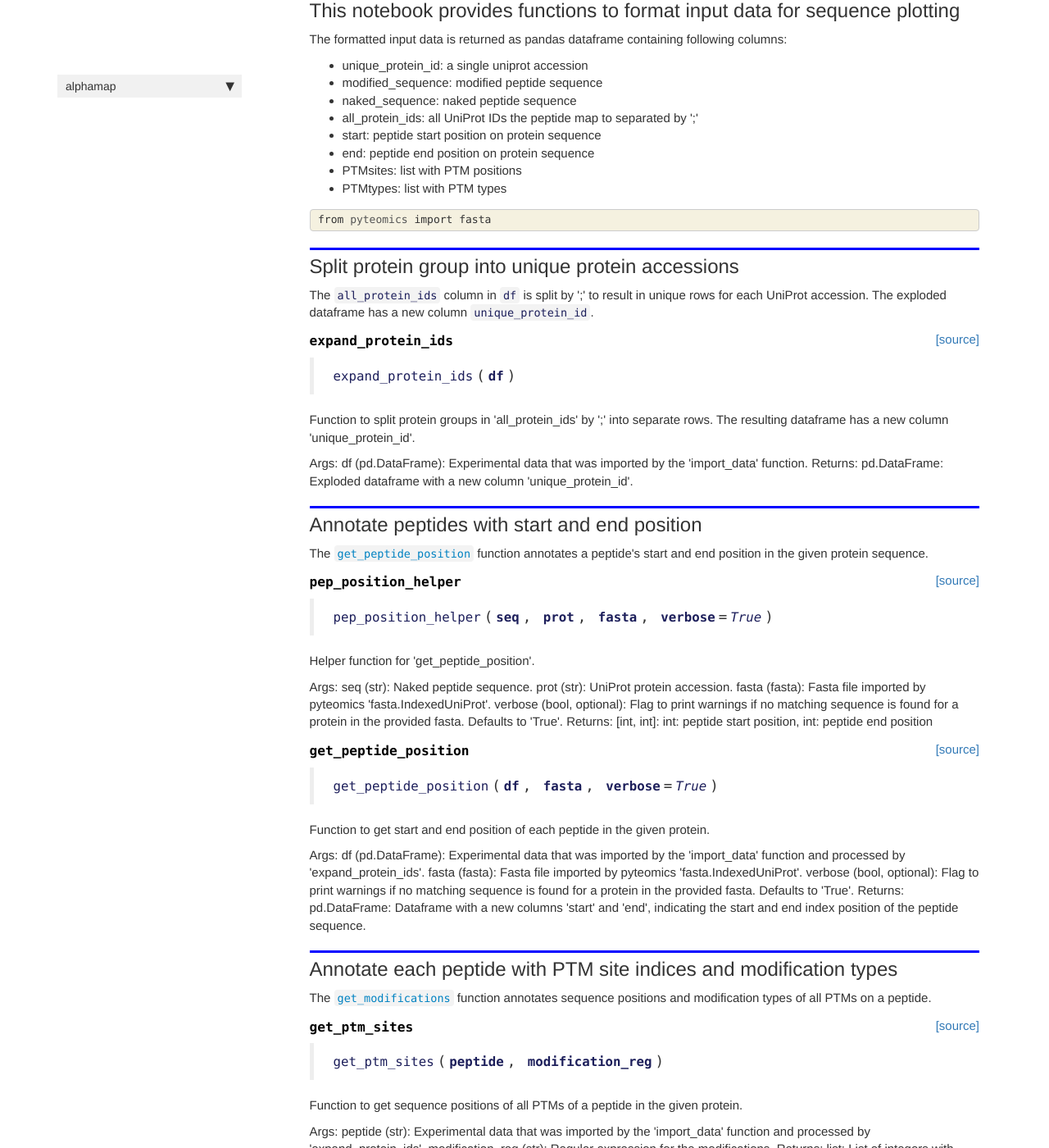
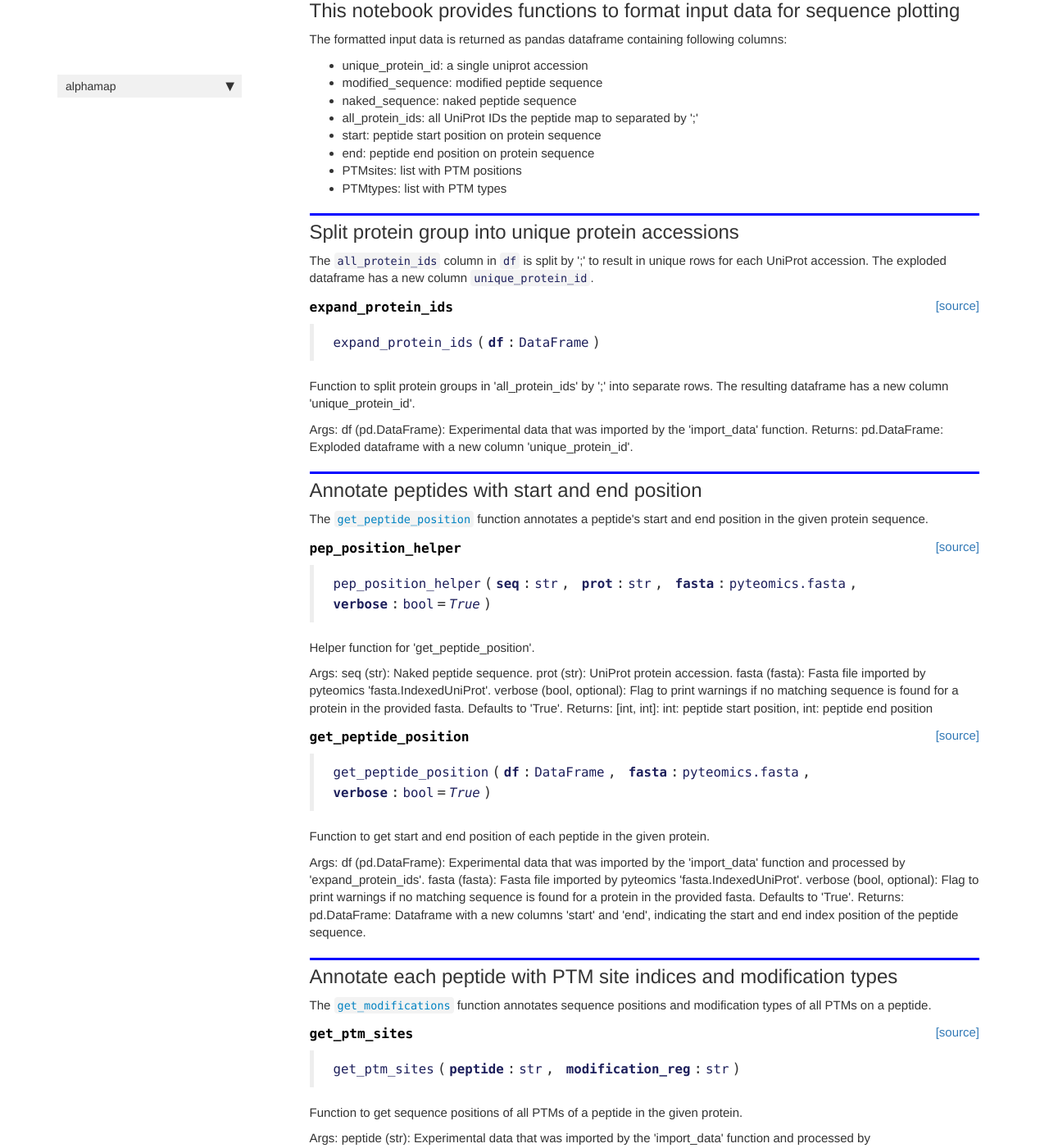
Before and after one commit to MannLabs/alphamap, a Jekyll site: the page built from docs/Preprocessing.html, in a window 1280 px wide and 1400 px high, scrolled down 519 px. Shown: the whole window at 82% size. Built offline with Jekyll 4.4.1, drawn with Linux system fonts in a browser that asks for light colours; nearby versions of some CDN libraries; comment, search, counter and statistics services are not loaded; some of the changed text lies outside the part shown.

Commit message:
DOCS: add types to arguments

```diff
--- a/docs/Preprocessing.html
+++ b/docs/Preprocessing.html
@@ -46,23 +46,6 @@ nb_path: "nbs/Preprocessing.ipynb"
 </div>
 </div>
 </div>
-    {% raw %}
-
-<div class="cell border-box-sizing code_cell rendered">
-<div class="input">
-
-<div class="inner_cell">
-    <div class="input_area">
-<div class=" highlight hl-ipython3"><pre><span></span><span class="kn">from</span> <span class="nn">pyteomics</span> <span class="kn">import</span> <span class="n">fasta</span>
-</pre></div>
-
-    </div>
-</div>
-</div>
-
-</div>
-    {% endraw %}
-
 <div class="cell border-box-sizing text_cell rendered"><div class="inner_cell">
 <div class="text_cell_render border-box-sizing rendered_html">
 <h2 id="Split-protein-group-into-unique-protein-accessions">Split protein group into unique protein accessions<a class="anchor-link" href="#Split-protein-group-into-unique-protein-accessions"> </a></h2>
@@ -87,7 +70,7 @@ nb_path: "nbs/Preprocessing.ipynb"
 
 
 <div class="output_markdown rendered_html output_subarea ">
-<h4 id="expand_protein_ids" class="doc_header"><code>expand_protein_ids</code><a href="https://github.com/mannlabs/alphamap/tree/master/alphamap/preprocessing.py#L8" class="source_link" style="float:right">[source]</a></h4><blockquote><p><code>expand_protein_ids</code>(<strong><code>df</code></strong>)</p>
+<h4 id="expand_protein_ids" class="doc_header"><code>expand_protein_ids</code><a href="https://github.com/mannlabs/alphamap/tree/master/alphamap/preprocessing.py#L8" class="source_link" style="float:right">[source]</a></h4><blockquote><p><code>expand_protein_ids</code>(<strong><code>df</code></strong>:<code>DataFrame</code>)</p>
 </blockquote>
 <p>Function to split protein groups in 'all_protein_ids' by ';' into separate rows.
 The resulting dataframe has a new column 'unique_protein_id'.</p>
@@ -137,7 +120,7 @@ Returns:
 
 
 <div class="output_markdown rendered_html output_subarea ">
-<h4 id="pep_position_helper" class="doc_header"><code>pep_position_helper</code><a href="https://github.com/mannlabs/alphamap/tree/master/alphamap/preprocessing.py#L30" class="source_link" style="float:right">[source]</a></h4><blockquote><p><code>pep_position_helper</code>(<strong><code>seq</code></strong>, <strong><code>prot</code></strong>, <strong><code>fasta</code></strong>, <strong><code>verbose</code></strong>=<em><code>True</code></em>)</p>
+<h4 id="pep_position_helper" class="doc_header"><code>pep_position_helper</code><a href="https://github.com/mannlabs/alphamap/tree/master/alphamap/preprocessing.py#L31" class="source_link" style="float:right">[source]</a></h4><blockquote><p><code>pep_position_helper</code>(<strong><code>seq</code></strong>:<code>str</code>, <strong><code>prot</code></strong>:<code>str</code>, <strong><code>fasta</code></strong>:<code>pyteomics.fasta</code>, <strong><code>verbose</code></strong>:<code>bool</code>=<em><code>True</code></em>)</p>
 </blockquote>
 <p>Helper function for 'get_peptide_position'.</p>
 <p>Args:
@@ -176,7 +159,7 @@ Returns:
 
 
 <div class="output_markdown rendered_html output_subarea ">
-<h4 id="get_peptide_position" class="doc_header"><code>get_peptide_position</code><a href="https://github.com/mannlabs/alphamap/tree/master/alphamap/preprocessing.py#L64" class="source_link" style="float:right">[source]</a></h4><blockquote><p><code>get_peptide_position</code>(<strong><code>df</code></strong>, <strong><code>fasta</code></strong>, <strong><code>verbose</code></strong>=<em><code>True</code></em>)</p>
+<h4 id="get_peptide_position" class="doc_header"><code>get_peptide_position</code><a href="https://github.com/mannlabs/alphamap/tree/master/alphamap/preprocessing.py#L65" class="source_link" style="float:right">[source]</a></h4><blockquote><p><code>get_peptide_position</code>(<strong><code>df</code></strong>:<code>DataFrame</code>, <strong><code>fasta</code></strong>:<code>pyteomics.fasta</code>, <strong><code>verbose</code></strong>:<code>bool</code>=<em><code>True</code></em>)</p>
 </blockquote>
 <p>Function to get start and end position of each peptide in the given protein.</p>
 <p>Args:
@@ -227,7 +210,7 @@ Returns:
 
 
 <div class="output_markdown rendered_html output_subarea ">
-<h4 id="get_ptm_sites" class="doc_header"><code>get_ptm_sites</code><a href="https://github.com/mannlabs/alphamap/tree/master/alphamap/preprocessing.py#L94" class="source_link" style="float:right">[source]</a></h4><blockquote><p><code>get_ptm_sites</code>(<strong><code>peptide</code></strong>, <strong><code>modification_reg</code></strong>)</p>
+<h4 id="get_ptm_sites" class="doc_header"><code>get_ptm_sites</code><a href="https://github.com/mannlabs/alphamap/tree/master/alphamap/preprocessing.py#L95" class="source_link" style="float:right">[source]</a></h4><blockquote><p><code>get_ptm_sites</code>(<strong><code>peptide</code></strong>:<code>str</code>, <strong><code>modification_reg</code></strong>:<code>str</code>)</p>
 </blockquote>
 <p>Function to get sequence positions of all PTMs of a peptide in the given protein.</p>
 <p>Args:
@@ -264,7 +247,7 @@ Returns:
 
 
 <div class="output_markdown rendered_html output_subarea ">
-<h4 id="get_modifications" class="doc_header"><code>get_modifications</code><a href="https://github.com/mannlabs/alphamap/tree/master/alphamap/preprocessing.py#L125" class="source_link" style="float:right">[source]</a></h4><blockquote><p><code>get_modifications</code>(<strong><code>df</code></strong>, <strong><code>mod_reg</code></strong>)</p>
+<h4 id="get_modifications" class="doc_header"><code>get_modifications</code><a href="https://github.com/mannlabs/alphamap/tree/master/alphamap/preprocessing.py#L126" class="source_link" style="float:right">[source]</a></h4><blockquote><p><code>get_modifications</code>(<strong><code>df</code></strong>:<code>DataFrame</code>, <strong><code>mod_reg</code></strong>:<code>str</code>)</p>
 </blockquote>
 <p>Function to get sequence positions and modification types of all PTMs of a peptide in the given protein.</p>
 <p>Args:
@@ -319,7 +302,7 @@ Returns:
 
 
 <div class="output_markdown rendered_html output_subarea ">
-<h4 id="format_input_data" class="doc_header"><code>format_input_data</code><a href="https://github.com/mannlabs/alphamap/tree/master/alphamap/preprocessing.py#L144" class="source_link" style="float:right">[source]</a></h4><blockquote><p><code>format_input_data</code>(<strong><code>df</code></strong>, <strong><code>fasta</code></strong>, <strong><code>modification_exp</code></strong>, <strong><code>verbose</code></strong>=<em><code>True</code></em>)</p>
+<h4 id="format_input_data" class="doc_header"><code>format_input_data</code><a href="https://github.com/mannlabs/alphamap/tree/master/alphamap/preprocessing.py#L145" class="source_link" style="float:right">[source]</a></h4><blockquote><p><code>format_input_data</code>(<strong><code>df</code></strong>:<code>DataFrame</code>, <strong><code>fasta</code></strong>:<code>pyteomics.fasta</code>, <strong><code>modification_exp</code></strong>:<code>str</code>, <strong><code>verbose</code></strong>:<code>bool</code>=<em><code>True</code></em>)</p>
 </blockquote>
 <p>Function to format input data and to annotate sequence start and end positions plus PTM sites.</p>
 <p>Args:
```
Also changed, not shown: alphamap/preprocessing.py (+7 -6 lines), 1 other file.
